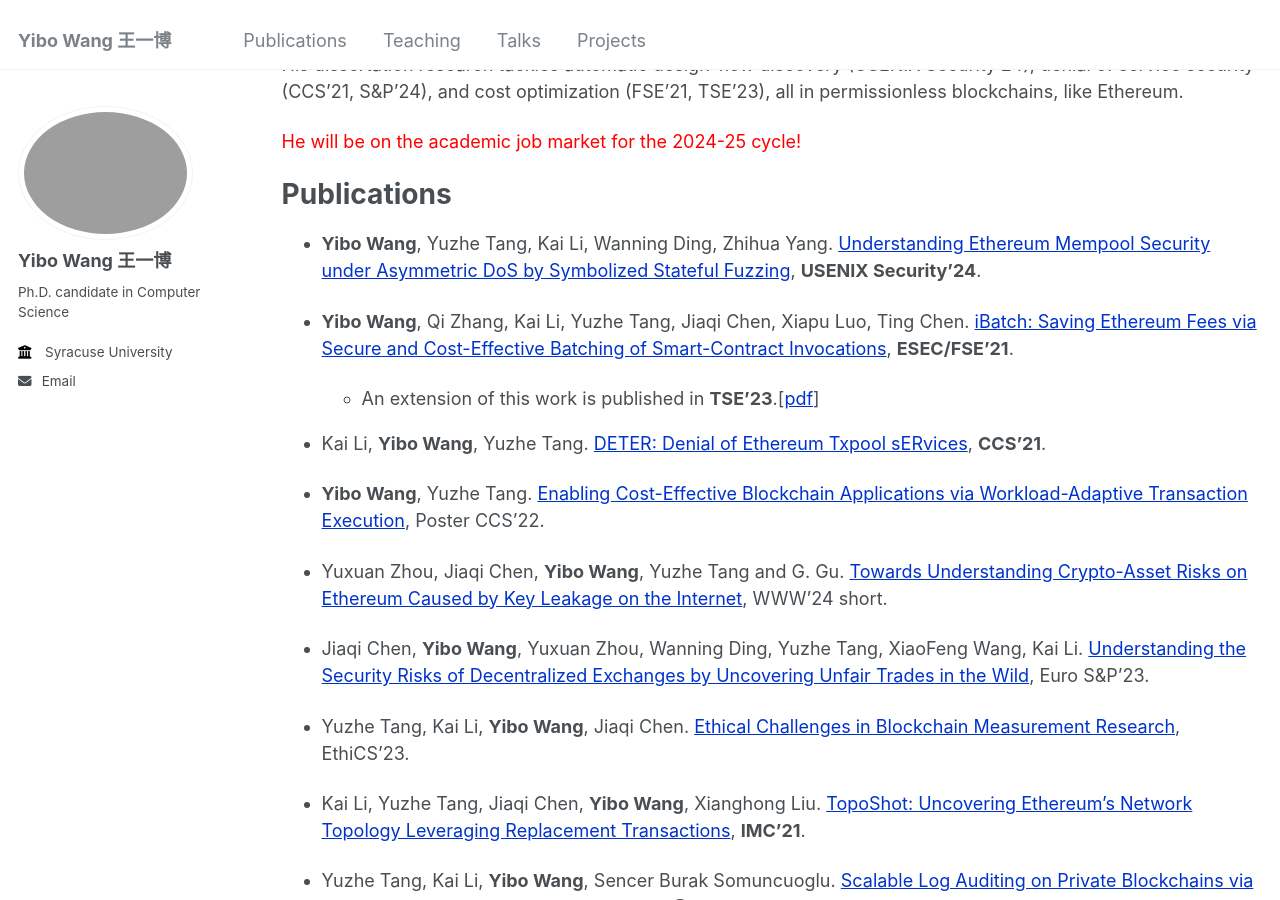
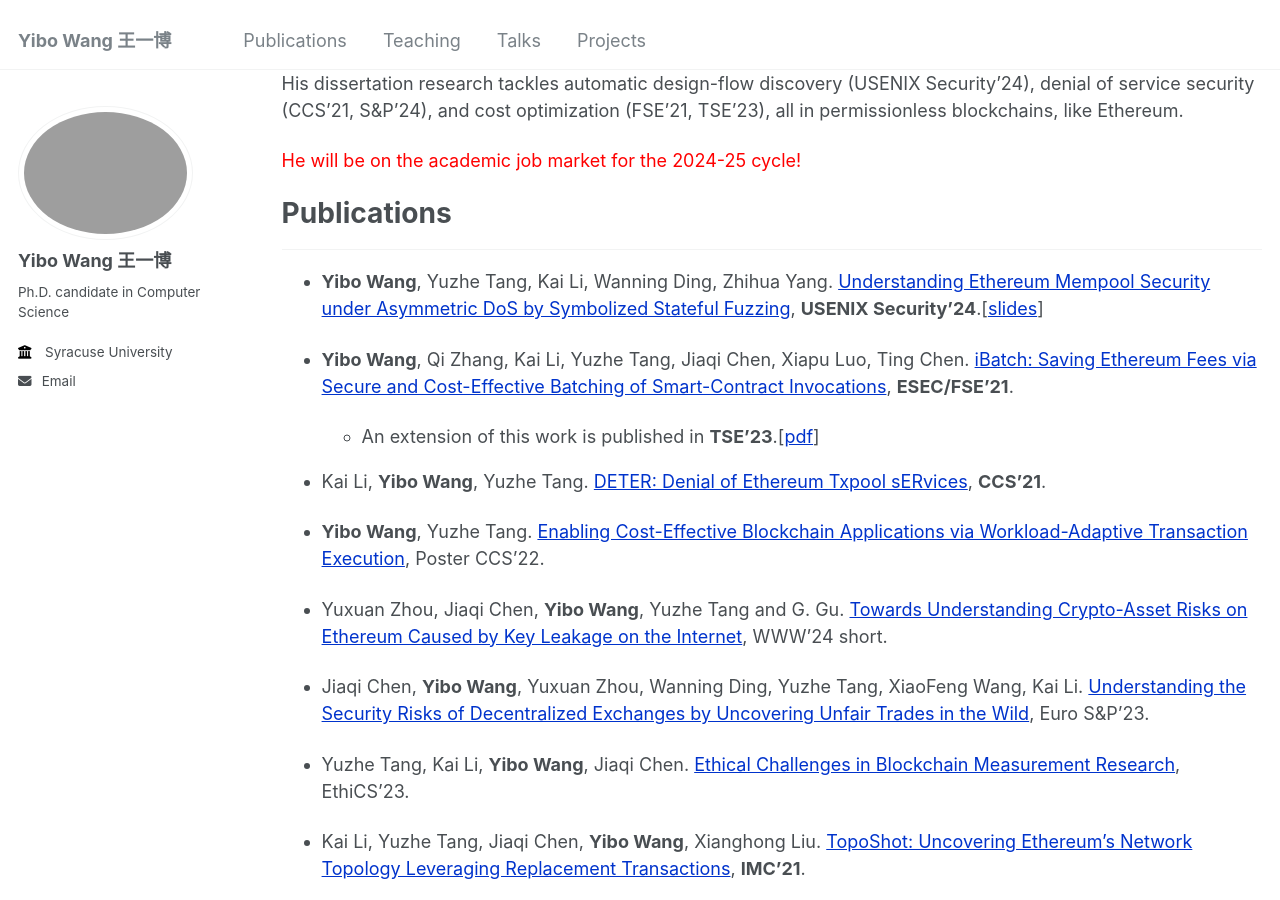
Before and after one commit to wangyibo0308/wangyibo0308.github.io, a Jekyll site: the page built from _pages/about.md, in a window 1280 px wide and 900 px high, scrolled down 303 px. Built offline with Jekyll 4.4.1, drawn with Linux system fonts in a browser that asks for light colours.

Commit message:
Update about.md

```diff
--- a/_pages/about.md
+++ b/_pages/about.md
@@ -10,7 +10,7 @@ redirect_from:
 
 Short Bio
 ======
-
+----
 Yibo Wang is a Ph.D. student in the [FSSL Lab](https://tristartom.github.io/members.html) of Computer Science at Syracuse University advised by [Dr. Yuzhe Tang](https://tristartom.github.io/index.html). He received his B.E. from Huazhong University of Science and Technology and his M.S. in Computer Engineering from Syracuse University.
 
 His research interest lies in systems security, software engineering, and performance optimization in blockchains and other emerging distributed /decentralized systems.
@@ -23,8 +23,8 @@ His dissertation research tackles automatic design-flow discovery (USENIX Securi
 
 Publications
 ======
-
-- **Yibo Wang**, Yuzhe Tang, Kai Li, Wanning Ding, Zhihua Yang. [Understanding Ethereum Mempool Security under Asymmetric DoS by Symbolized Stateful Fuzzing](https://www.usenix.org/system/files/usenixsecurity24-wang-yibo.pdf), **USENIX Security'24**.
+----
+- **Yibo Wang**, Yuzhe Tang, Kai Li, Wanning Ding, Zhihua Yang. [Understanding Ethereum Mempool Security under Asymmetric DoS by Symbolized Stateful Fuzzing](https://www.usenix.org/system/files/usenixsecurity24-wang-yibo.pdf), **USENIX Security'24**.[[slides](https://www.usenix.org/system/files/usenixsecurity24_slides-wang-yibo.pdf)]
 
 - **Yibo Wang**, Qi Zhang, Kai Li, Yuzhe Tang, Jiaqi Chen, Xiapu Luo, Ting Chen. [iBatch: Saving Ethereum Fees via Secure and Cost-Effective Batching of Smart-Contract Invocations](https://tristartom.github.io/docs/fse21-ibatch.pdf), **ESEC/FSE'21**.
 
@@ -48,6 +48,7 @@ Publications
 
 Services
 ======
+----
 - Program Committee Member
   The Web Conference 2025
 - Reviewer
```
